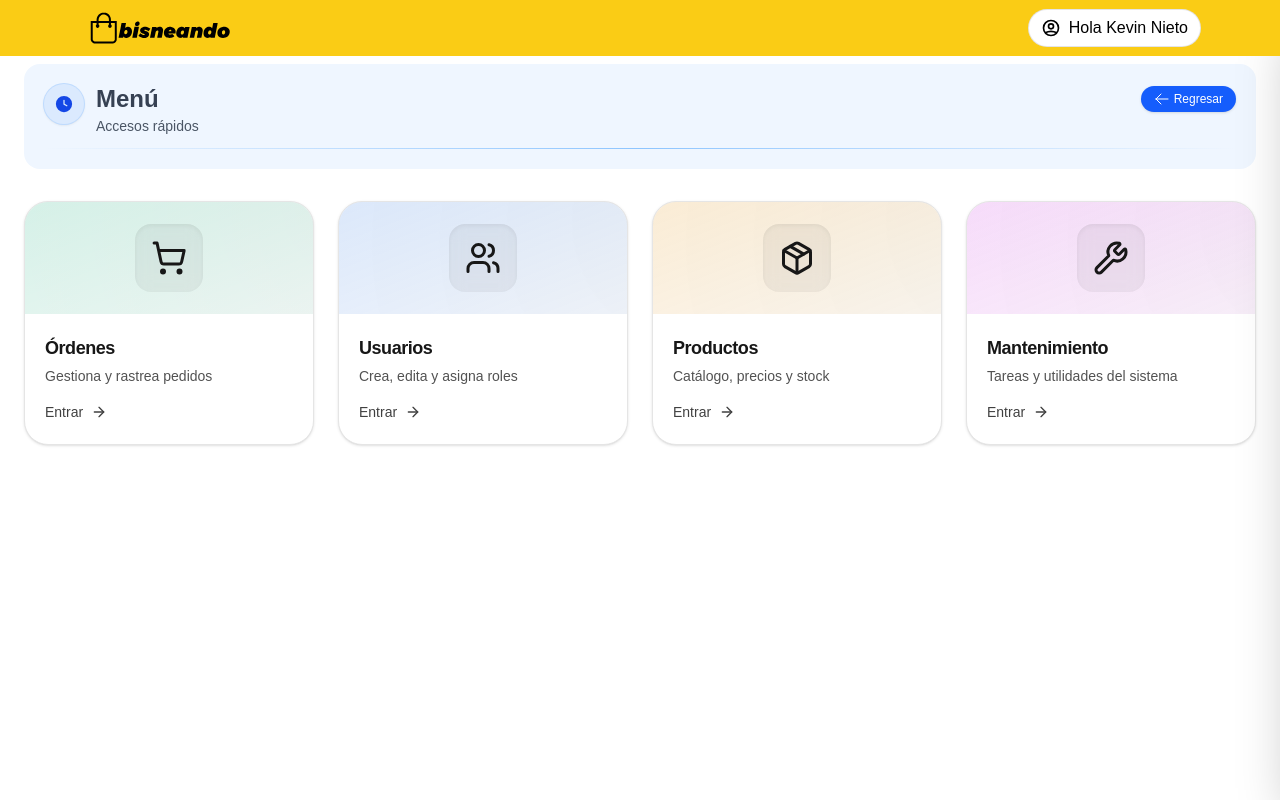
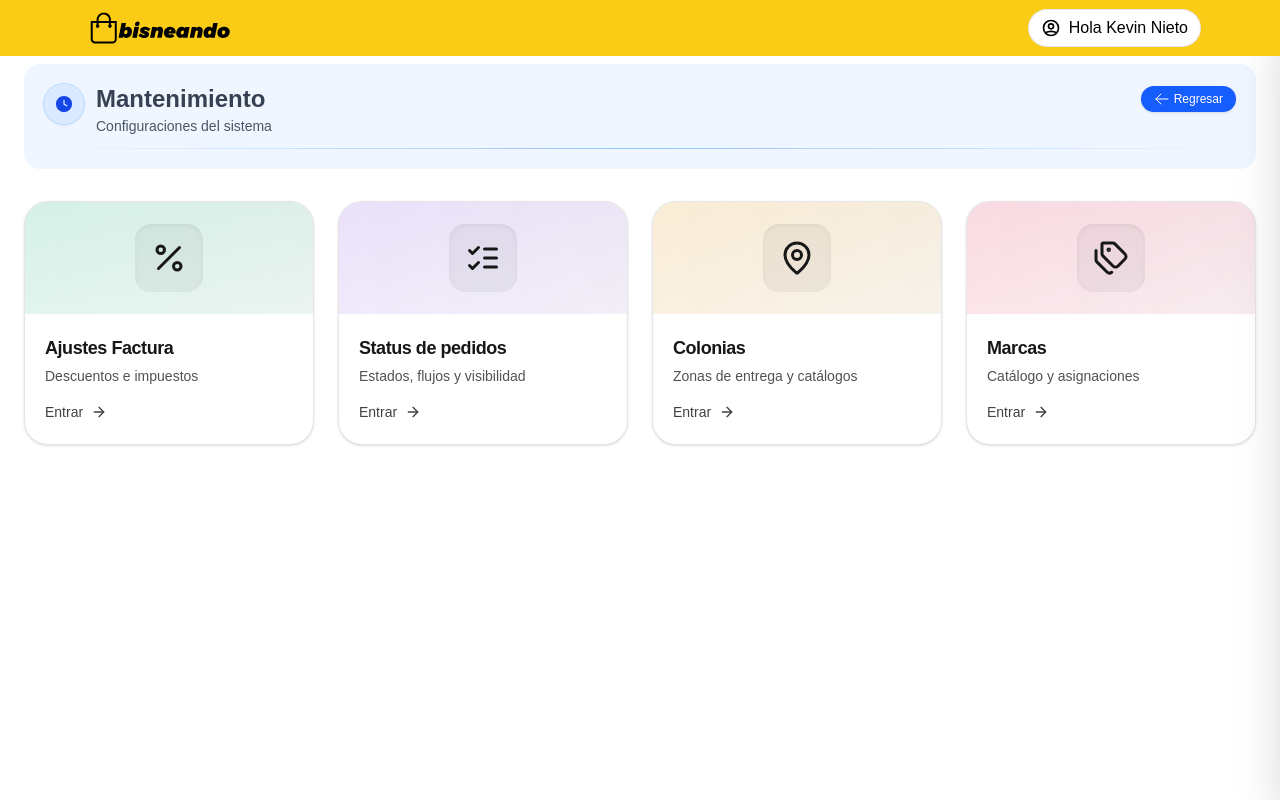
Before and after one commit to KevinNieto98/bisneando-admin, a Next.js app: page /mantenimiento in a window 1280 px wide. Built offline with nearby package versions, Linux system fonts and the light colour scheme.

Commit message:
Se Inicia las pestanas de mantenimiento

```diff
--- /dev/null
+++ b/app/(admin)/mantenimiento/ajustes-factura/page.tsx
@@ -0,0 +1,15 @@
+import { Title } from "@/components";
+import { Percent } from "lucide-react";
+
+export default function Page() {
+  return (
+    <div className="max-w-4xl mx-auto p-6">
+        <Title
+            title="Ajustes Factura"
+            icon={<Percent className="h-5 w-5" />}
+            subtitle="Configura descuentos e impuestos."
+            showBackButton
+        />
+    </div>
+  );
+}
--- /dev/null
+++ b/app/(admin)/mantenimiento/colonias/page.tsx
@@ -0,0 +1,15 @@
+import { Title } from "@/components";
+import { MapPin } from "lucide-react";
+
+export default function Page() {
+  return (
+    <div className="max-w-4xl mx-auto p-6">
+          <Title
+            title="Colonias"
+            icon={<MapPin className="h-5 w-5" />}
+            subtitle="Configura zonas de entrega y catálogos."
+            showBackButton
+          />
+    </div>
+  );
+}
--- /dev/null
+++ b/app/(admin)/mantenimiento/marcas/page.tsx
@@ -0,0 +1,15 @@
+import { Title } from "@/components";
+import { Tags } from "lucide-react";
+
+export default function Page() {
+  return (
+    <div className="max-w-4xl mx-auto p-6">
+          <Title
+            title="Marcas"
+            icon={<Tags className="h-5 w-5" />}
+            subtitle="Configura descuentos e impuestos."
+            showBackButton
+          />
+    </div>
+  );
+}
--- a/app/(admin)/mantenimiento/page.tsx
+++ b/app/(admin)/mantenimiento/page.tsx
@@ -2,56 +2,69 @@
 
 import Link from "next/link";
 import { motion } from "framer-motion";
-import { ShoppingCart, Users, Package, Wrench } from "lucide-react";
 import { Title } from "@/components";
+import {
+  ListChecks,
+  MapPin,
+  Tags,
+  Percent,
+} from "lucide-react";
 
-// Puedes mover esto a un archivo de config si quieres reutilizarlo
-const menuItems = [
+type Item = {
+  title: string;
+  subtitle: string;
+  href: string;
+  Icon: React.ComponentType<{ className?: string }>;
+  accent: string;
+  ring: string;
+};
+
+const mantenimientoItems: Item[] = [
   {
-    title: "Órdenes",
-    subtitle: "Gestiona y rastrea pedidos",
-    href: "/ordenes",
-    Icon: ShoppingCart,
+    title: "Ajustes Factura",
+    subtitle: "Descuentos e impuestos",
+    href: "/mantenimiento/ajustes-factura",
+    Icon: Percent,
     accent: "from-emerald-500/15 to-emerald-500/5",
     ring: "focus-visible:ring-emerald-500/40",
   },
   {
-    title: "Usuarios",
-    subtitle: "Crea, edita y asigna roles",
-    href: "/usuarios",
-    Icon: Users,
-    accent: "from-blue-500/15 to-blue-500/5",
-    ring: "focus-visible:ring-blue-500/40",
+    title: "Status de pedidos",
+    subtitle: "Estados, flujos y visibilidad",
+    href: "/mantenimiento/status-pedidos",
+    Icon: ListChecks,
+    accent: "from-violet-500/15 to-violet-500/5",
+    ring: "focus-visible:ring-violet-500/40",
   },
   {
-    title: "Productos",
-    subtitle: "Catálogo, precios y stock",
-    href: "/productos",
-    Icon: Package,
+    title: "Colonias",
+    subtitle: "Zonas de entrega y catálogos",
+    href: "/mantenimiento/colonias",
+    Icon: MapPin,
     accent: "from-amber-500/15 to-amber-500/5",
     ring: "focus-visible:ring-amber-500/40",
   },
   {
-    title: "Mantenimiento",
-    subtitle: "Tareas y utilidades del sistema",
-    href: "/mantenimiento",
-    Icon: Wrench,
-    accent: "from-fuchsia-500/15 to-fuchsia-500/5",
-    ring: "focus-visible:ring-fuchsia-500/40",
+    title: "Marcas",
+    subtitle: "Catálogo y asignaciones",
+    href: "/mantenimiento/marcas",
+    Icon: Tags,
+    accent: "from-rose-500/15 to-rose-500/5",
+    ring: "focus-visible:ring-rose-500/40",
   },
 ];
 
-export default function MenuPrincipal() {
+export default function MantenimientoPage() {
   return (
     <div className="max-w-7xl mx-auto px-6 pb-8 space-y-8">
       <header className="flex items-end justify-between w-full gap-4">
         <div className="w-full">
-          <Title title="Menú" subtitle="Accesos rápidos" showBackButton />
+          <Title title="Mantenimiento" subtitle="Configuraciones del sistema" showBackButton />
         </div>
       </header>
 
-      <nav aria-label="Menú principal" className="grid grid-cols-1 sm:grid-cols-2 xl:grid-cols-4 gap-6">
-        {menuItems.map(({ title, subtitle, href, Icon, accent, ring }) => (
+      <nav aria-label="Submenú de Mantenimiento" className="grid grid-cols-1 sm:grid-cols-2 xl:grid-cols-4 gap-6">
+        {mantenimientoItems.map(({ title, subtitle, href, Icon, accent, ring }) => (
           <motion.div
             key={href}
             initial={{ opacity: 0, y: 8 }}
@@ -96,7 +109,6 @@ export default function MenuPrincipal() {
                 </div>
               </div>
 
-              {/* Borde luminoso al hover */}
               <div className="pointer-events-none absolute inset-0 rounded-3xl
                               ring-0 group-hover:ring-2 group-hover:ring-black/5 transition" />
             </Link>
@@ -104,10 +116,10 @@ export default function MenuPrincipal() {
         ))}
       </nav>
 
-      {/* Variante compacta opcional (por si quieres usarla en un sidebar) */}
+      {/* Variante compacta opcional (sidebar) */}
       {/*
       <aside className="grid grid-cols-1 md:grid-cols-2 xl:grid-cols-1 gap-3">
-        {menuItems.map(({ title, href, Icon }) => (
+        {mantenimientoItems.map(({ title, href, Icon }) => (
           <Link key={href} href={href} className="group flex items-center gap-3 rounded-2xl p-3 border border-neutral-200 bg-white">
             <span className="grid place-items-center rounded-xl bg-neutral-100 p-2">
               <Icon className="h-5 w-5" />
--- /dev/null
+++ b/app/(admin)/mantenimiento/status-pedidos/page.tsx
@@ -0,0 +1,15 @@
+import { Title } from "@/components";
+import { ListChecks } from "lucide-react";
+
+export default function Page() {
+  return (
+    <div className="max-w-4xl mx-auto p-6">
+        <Title
+            title="Status Pedidos"
+            icon={<ListChecks className="h-5 w-5" />}
+            subtitle="Configura descuentos e impuestos."
+            showBackButton
+            />
+    </div>
+  );
+}
```
